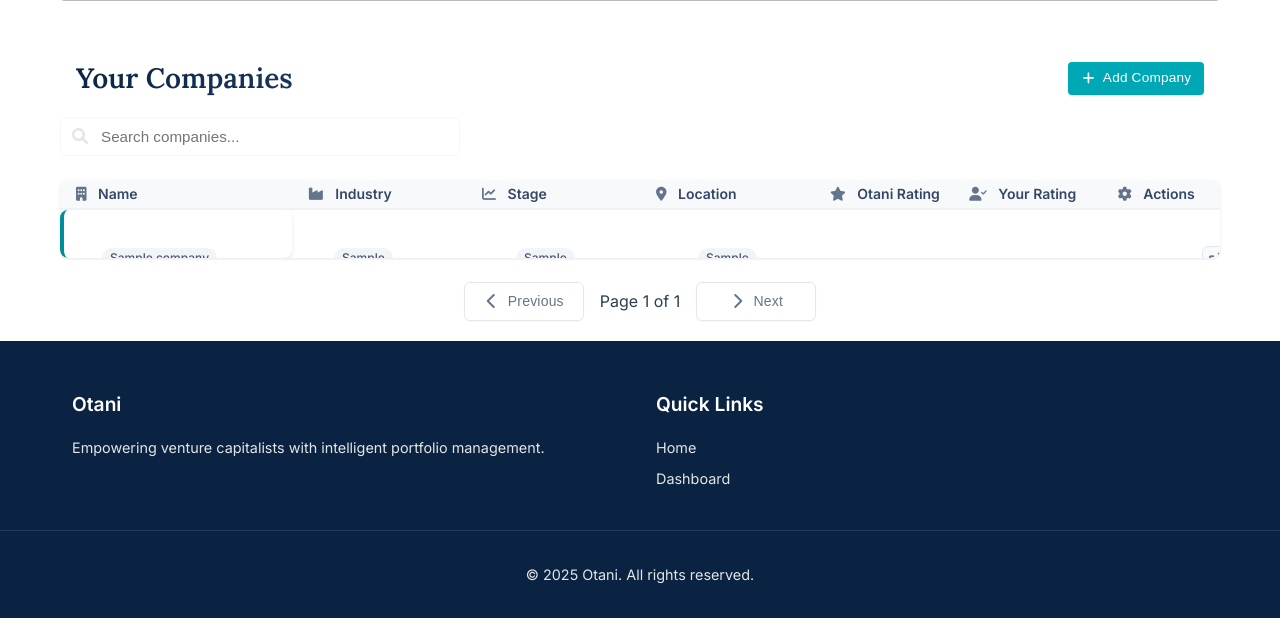
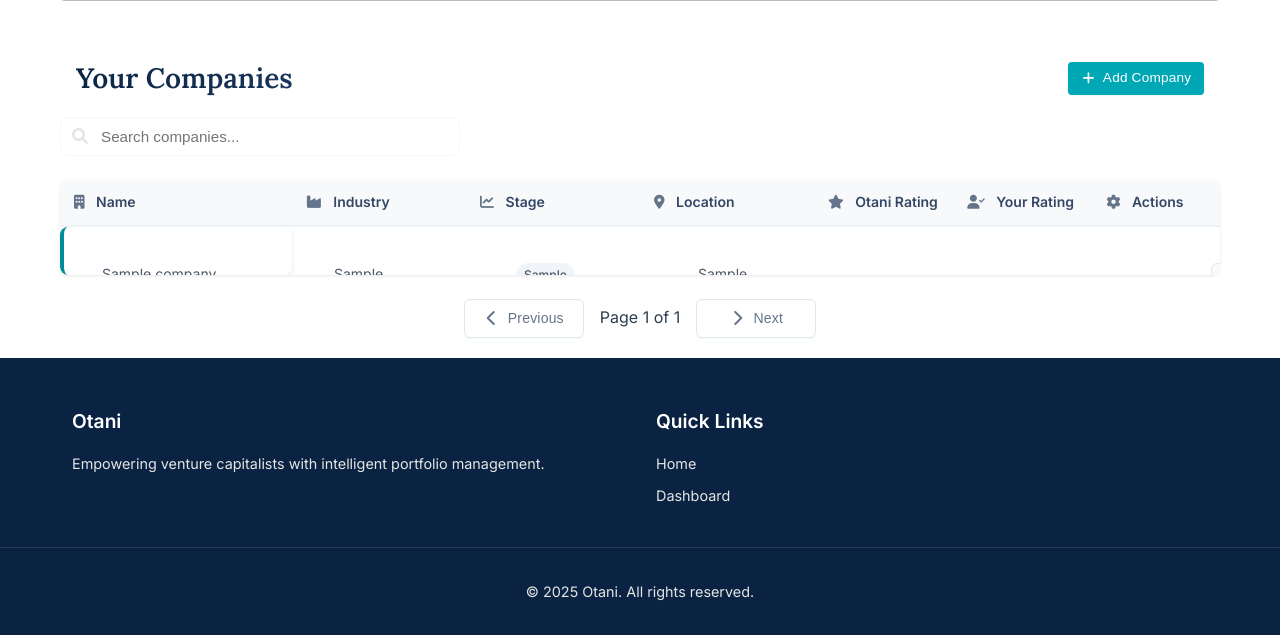
Before and after one commit to sfburrito/otani, a Flask app: page /dashboard in a window 1280 px wide. Shown: the part 411-1046 px from the top of the page. Run offline with Flask 3, Linux system fonts and the light colour scheme; a user stored in the database is signed in; tables that the repository leaves empty hold one stand-in row (values such as "Sample post").

Commit message:
Simplify table structure and styling

```diff
--- a/static/css/dashboard.css
+++ b/static/css/dashboard.css
@@ -1,248 +1,218 @@
 /* Rating Badges */
-.dashboard-container .companies-table .rating-badge {
-    display: inline-flex !important;
-    align-items: center !important;
-    justify-content: center !important;
-    min-width: 32px !important;
-    height: 24px !important;
-    padding: 0 0.5rem !important;
-    border-radius: 4px !important;
-    font-size: 0.75rem !important;
-    font-weight: 600 !important;
-    color: white !important;
-    text-align: center !important;
-    text-transform: uppercase !important;
+.rating-badge {
+    display: inline-flex;
+    align-items: center;
+    justify-content: center;
+    min-width: 32px;
+    height: 24px;
+    padding: 0 0.5rem;
+    border-radius: 4px;
+    font-size: 0.75rem;
+    font-weight: 600;
+    color: white;
+    text-align: center;
+    text-transform: uppercase;
 }
 
 /* Rating Colors */
-.dashboard-container .companies-table .rating-badge.rating-a,
-.dashboard-container .companies-table .rating-badge.otani-rating-a {
-    background-color: #22c55e !important;
-}
-
-.dashboard-container .companies-table .rating-badge.rating-b,
-.dashboard-container .companies-table .rating-badge.otani-rating-b {
-    background-color: #3b82f6 !important;
-}
-
-.dashboard-container .companies-table .rating-badge.rating-c,
-.dashboard-container .companies-table .rating-badge.otani-rating-c {
-    background-color: #f59e0b !important;
-}
-
-.dashboard-container .companies-table .rating-badge.rating-d,
-.dashboard-container .companies-table .rating-badge.otani-rating-d {
-    background-color: #ef4444 !important;
-}
+.rating-a, .otani-rating-a { background-color: #22c55e; }
+.rating-b, .otani-rating-b { background-color: #3b82f6; }
+.rating-c, .otani-rating-c { background-color: #f59e0b; }
+.rating-d, .otani-rating-d { background-color: #ef4444; }
 
 /* Table Container */
-.dashboard-container .table-container {
-    width: 100% !important;
-    overflow-x: auto !important;
-    background: white !important;
-    border-radius: 8px !important;
-    box-shadow: 0 1px 3px 0 rgba(0, 0, 0, 0.1) !important;
-    max-width: 100% !important;
-    -webkit-overflow-scrolling: touch !important;
+.table-container {
+    width: 100%;
+    overflow-x: auto;
+    background: white;
+    border-radius: 8px;
+    box-shadow: 0 1px 3px 0 rgba(0, 0, 0, 0.1);
+    max-width: 100%;
+    -webkit-overflow-scrolling: touch;
 }
 
 /* Table Base Styles */
-.dashboard-container .companies-table {
-    min-width: 100% !important;
-    width: 100% !important;
-    border-collapse: separate !important;
-    border-spacing: 0 !important;
-    table-layout: fixed !important;
+.companies-table {
+    min-width: 100%;
+    width: 100%;
+    border-collapse: separate;
+    border-spacing: 0;
+    table-layout: fixed;
 }
 
 /* Table Header */
-.dashboard-container .companies-table thead th {
-    background: #f8f9fa !important;
-    color: #344767 !important;
-    font-weight: 600 !important;
-    padding: 0.35rem 1rem !important;
-    text-align: left !important;
-    border-bottom: 2px solid #edf2f7 !important;
-    white-space: nowrap !important;
-    font-size: 0.875rem !important;
-    position: relative !important;
-    height: auto !important;
-    line-height: 1.2 !important;
+.companies-table thead th {
+    background: #f8f9fa;
+    color: #344767;
+    font-weight: 600;
+    padding: 0.35rem 1rem;
+    text-align: left;
+    border-bottom: 2px solid #edf2f7;
+    white-space: nowrap;
+    font-size: 0.875rem;
+    position: relative;
+    height: auto;
+    line-height: 1.2;
 }
 
 /* Column Widths */
-.dashboard-container .companies-table th:first-child,
-.dashboard-container .companies-table td:first-child,
-.dashboard-container .companies-table .company-name {
-    width: 20% !important;
-    min-width: 200px !important;
+.companies-table th:first-child,
+.companies-table td:first-child,
+.company-name {
+    width: 20%;
+    min-width: 200px;
 }
 
-.dashboard-container .companies-table th:nth-child(2),
-.dashboard-container .companies-table td:nth-child(2),
-.dashboard-container .companies-table .company-industry {
-    width: 15% !important;
-    min-width: 150px !important;
+.companies-table th:nth-child(2),
+.companies-table td:nth-child(2),
+.company-industry {
+    width: 15%;
+    min-width: 150px;
 }
 
-.dashboard-container .companies-table th:nth-child(3),
-.dashboard-container .companies-table td:nth-child(3),
-.dashboard-container .companies-table .company-stage {
-    width: 15% !important;
-    min-width: 150px !important;
+.companies-table th:nth-child(3),
+.companies-table td:nth-child(3),
+.company-stage {
+    width: 15%;
+    min-width: 150px;
 }
 
-.dashboard-container .companies-table th:nth-child(4),
-.dashboard-container .companies-table td:nth-child(4),
-.dashboard-container .companies-table .company-location {
-    width: 15% !important;
-    min-width: 150px !important;
+.companies-table th:nth-child(4),
+.companies-table td:nth-child(4),
+.company-location {
+    width: 15%;
+    min-width: 150px;
 }
 
-.dashboard-container .companies-table th:nth-child(5),
-.dashboard-container .companies-table td:nth-child(5),
-.dashboard-container .companies-table .company-otani-rating {
-    width: 12% !important;
-    min-width: 120px !important;
-    text-align: center !important;
+.companies-table th:nth-child(5),
+.companies-table td:nth-child(5),
+.company-otani-rating {
+    width: 12%;
+    min-width: 120px;
+    text-align: center;
 }
 
-.dashboard-container .companies-table th:nth-child(6),
-.dashboard-container .companies-table td:nth-child(6),
-.dashboard-container .companies-table .company-rating {
-    width: 12% !important;
-    min-width: 120px !important;
-    text-align: center !important;
+.companies-table th:nth-child(6),
+.companies-table td:nth-child(6),
+.company-rating {
+    width: 12%;
+    min-width: 120px;
+    text-align: center;
 }
 
-.dashboard-container .companies-table th:nth-child(7),
-.dashboard-container .companies-table td:nth-child(7),
-.dashboard-container .companies-table .company-actions {
-    width: 11% !important;
-    min-width: 110px !important;
-    text-align: center !important;
+.companies-table th:nth-child(7),
+.companies-table td:nth-child(7),
+.company-actions {
+    width: 11%;
+    min-width: 110px;
+    text-align: center;
 }
 
 /* Table Body */
-.dashboard-container .companies-table tbody tr {
-    transition: background-color 0.2s ease !important;
-    cursor: pointer !important;
-    height: 32px !important;
-    max-height: 32px !important;
-    min-height: 32px !important;
+.companies-table tbody tr {
+    transition: background-color 0.2s ease;
+    cursor: pointer;
+    height: 32px;
+    max-height: 32px;
+    min-height: 32px;
 }
 
-.dashboard-container .companies-table tbody tr:hover {
-    background-color: #f8fafc !important;
+.companies-table tbody tr:hover {
+    background-color: #f8fafc;
 }
 
-.dashboard-container .companies-table td {
-    padding: 4px 1rem !important;
-    border-bottom: 1px solid #edf2f7 !important;
-    color: #4a5568 !important;
-    font-size: 0.875rem !important;
-    vertical-align: middle !important;
-    position: relative !important;
-    height: 32px !important;
-    max-height: 32px !important;
-    min-height: 32px !important;
+.companies-table td {
+    padding: 4px 1rem;
+    border-bottom: 1px solid #edf2f7;
+    color: #4a5568;
+    font-size: 0.875rem;
+    vertical-align: middle;
+    position: relative;
+    height: 32px;
+    max-height: 32px;
+    min-height: 32px;
 }
 
 /* Badge Styles */
-.dashboard-container .companies-table .table-badge {
-    display: inline-flex !important;
-    align-items: center !important;
-    padding: 0 0.5rem !important;
-    border-radius: 16px !important;
-    font-size: 0.75rem !important;
-    font-weight: 500 !important;
-    background: #f1f5f9 !important;
-    color: #475569 !important;
-    white-space: nowrap !important;
-    max-width: calc(100% - 1rem) !important;
-    overflow: hidden !important;
-    text-overflow: ellipsis !important;
-    border: none !important;
-    height: 20px !important;
-    line-height: 20px !important;
-    margin: 0 !important;
+.table-badge {
+    display: inline-flex;
+    align-items: center;
+    padding: 0 0.5rem;
+    border-radius: 16px;
+    font-size: 0.75rem;
+    font-weight: 500;
+    background: #f1f5f9;
+    color: #475569;
+    white-space: nowrap;
+    max-width: calc(100% - 1rem);
+    overflow: hidden;
+    text-overflow: ellipsis;
+    border: none;
+    height: 20px;
+    line-height: 20px;
+    margin: 0;
 }
 
 /* Stage Badge Styles - Stronger Overrides */
-.dashboard-container .companies-table .company-stage .table-badge,
-.dashboard-container .companies-table td.company-stage .table-badge,
-.dashboard-container .companies-table td.company-stage span.table-badge,
-.dashboard-container .companies-table .company-stage span,
-.dashboard-container .companies-table .stage,
-.dashboard-container .companies-table [class*="stage-"],
-.dashboard-container .companies-table td[class*="stage"] *,
-.dashboard-container .companies-table tr td.company-stage span,
-.dashboard-container .companies-table tr td.company-stage .table-badge {
-    display: inline-flex !important;
-    align-items: center !important;
-    padding: 0 0.5rem !important;
-    border-radius: 16px !important;
-    font-size: 0.75rem !important;
-    font-weight: 500 !important;
-    background: #f1f5f9 !important;
-    color: #475569 !important;
-    white-space: nowrap !important;
-    max-width: calc(100% - 1rem) !important;
-    overflow: hidden !important;
-    text-overflow: ellipsis !important;
-    border: none !important;
-    box-shadow: none !important;
-    -webkit-appearance: none !important;
-    appearance: none !important;
-    line-height: 1.2 !important;
-    height: 1.5rem !important;
-}
-
-/* Rating Badge Styles */
-.dashboard-container .companies-table .rating-badge {
-    display: inline-flex !important;
-    align-items: center !important;
-    justify-content: center !important;
-    min-width: 32px !important;
-    height: 24px !important;
-    padding: 0 0.5rem !important;
-    border-radius: 4px !important;
-    font-size: 0.75rem !important;
-    font-weight: 600 !important;
-    color: white !important;
-    text-transform: uppercase !important;
+.company-stage .table-badge,
+td.company-stage .table-badge,
+td.company-stage span.table-badge,
+.company-stage span,
+.stage,
+[class*="stage-"],
+td[class*="stage"] *,
+tr td.company-stage span,
+tr td.company-stage .table-badge {
+    display: inline-flex;
+    align-items: center;
+    padding: 0 0.5rem;
+    border-radius: 16px;
+    font-size: 0.75rem;
+    font-weight: 500;
+    background: #f1f5f9;
+    color: #475569;
+    white-space: nowrap;
+    max-width: calc(100% - 1rem);
+    overflow: hidden;
+    text-overflow: ellipsis;
+    border: none;
+    box-shadow: none;
+    -webkit-appearance: none;
+    appearance: none;
+    line-height: 1.2;
+    height: 1.5rem;
 }
 
 /* Action Buttons */
-.dashboard-container .companies-table .table-actions {
-    display: inline-flex !important;
-    gap: 0.5rem !important;
-    justify-content: center !important;
+.table-actions {
+    display: inline-flex;
+    gap: 0.5rem;
+    justify-content: center;
 }
 
-.dashboard-container .companies-table .action-btn {
-    display: inline-flex !important;
-    align-items: center !important;
-    justify-content: center !important;
-    width: 28px !important;
-    height: 28px !important;
-    border-radius: 6px !important;
-    background: #f8fafc !important;
-    border: 1px solid #e2e8f0 !important;
-    color: #64748b !important;
-    cursor: pointer !important;
-    transition: all 0.2s ease !important;
-    text-decoration: none !important;
+.action-btn {
+    display: inline-flex;
+    align-items: center;
+    justify-content: center;
+    width: 28px;
+    height: 28px;
+    border-radius: 6px;
+    background: #f8fafc;
+    border: 1px solid #e2e8f0;
+    color: #64748b;
+    cursor: pointer;
+    transition: all 0.2s ease;
+    text-decoration: none;
 }
 
-.dashboard-container .companies-table .action-btn:hover {
-    background: #edf2f7 !important;
-    color: #2d3748 !important;
-    transform: translateY(-1px) !important;
+.action-btn:hover {
+    background: #edf2f7;
+    color: #2d3748;
+    transform: translateY(-1px);
 }
 
-.dashboard-container .companies-table .action-btn i {
-    font-size: 0.875rem !important;
+.action-btn i {
+    font-size: 0.875rem;
 }
 
 /* Pagination Styles */
@@ -452,102 +422,102 @@
 }
 
 .dashboard-container .companies-table td {
-    padding: 0.75rem 0.875rem !important;
-    border-bottom: 1px solid #edf2f7 !important;
-    color: #4a5568 !important;
-    vertical-align: middle !important;
-    font-size: 0.875rem !important;
+    padding: 0.75rem 0.875rem;
+    border-bottom: 1px solid #edf2f7;
+    color: #4a5568;
+    vertical-align: middle;
+    font-size: 0.875rem;
 }
 
 .dashboard-container .table-badge {
-    display: inline-flex !important;
-    align-items: center !important;
-    padding: 0.25rem 0.75rem !important;
-    border-radius: 20px !important;
-    font-size: 0.75rem !important;
-    font-weight: 500 !important;
-    line-height: 1.5 !important;
-    text-align: center !important;
-    white-space: nowrap !important;
-    background: #f1f5f9 !important;
-    color: #475569 !important;
+    display: inline-flex;
+    align-items: center;
+    padding: 0.25rem 0.75rem;
+    border-radius: 20px;
+    font-size: 0.75rem;
+    font-weight: 500;
+    line-height: 1.5;
+    text-align: center;
+    white-space: nowrap;
+    background: #f1f5f9;
+    color: #475569;
 }
 
 .dashboard-container .rating-badge {
-    display: inline-flex !important;
-    align-items: center !important;
-    justify-content: center !important;
-    min-width: 32px !important;
-    height: 24px !important;
-    padding: 0 0.75rem !important;
-    border-radius: 4px !important;
-    font-size: 0.75rem !important;
-    font-weight: 600 !important;
-    color: white !important;
+    display: inline-flex;
+    align-items: center;
+    justify-content: center;
+    min-width: 32px;
+    height: 24px;
+    padding: 0 0.75rem;
+    border-radius: 4px;
+    font-size: 0.75rem;
+    font-weight: 600;
+    color: white;
 }
 
 .dashboard-container .rating-a,
 .dashboard-container .otani-rating-a {
-    background-color: #22c55e !important;
+    background-color: #22c55e;
 }
 
 .dashboard-container .rating-b,
 .dashboard-container .otani-rating-b {
-    background-color: #3b82f6 !important;
+    background-color: #3b82f6;
 }
 
 .dashboard-container .rating-c,
 .dashboard-container .otani-rating-c {
-    background-color: #f59e0b !important;
+    background-color: #f59e0b;
 }
 
 .dashboard-container .rating-d,
 .dashboard-container .otani-rating-d {
-    background-color: #ef4444 !important;
+    background-color: #ef4444;
 }
 
 .dashboard-container .table-actions {
-    display: flex !important;
-    gap: 0.5rem !important;
-    justify-content: center !important;
+    display: flex;
+    gap: 0.5rem;
+    justify-content: center;
 }
 
 .dashboard-container .action-btn {
-    display: inline-flex !important;
-    align-items: center !important;
-    justify-content: center !important;
-    width: 28px !important;
-    height: 28px !important;
-    border-radius: 6px !important;
-    background: #f8fafc !important;
-    border: 1px solid #e2e8f0 !important;
-    color: #64748b !important;
-    cursor: pointer !important;
-    transition: all 0.2s ease !important;
-    padding: 0 !important;
+    display: inline-flex;
+    align-items: center;
+    justify-content: center;
+    width: 28px;
+    height: 28px;
+    border-radius: 6px;
+    background: #f8fafc;
+    border: 1px solid #e2e8f0;
+    color: #64748b;
+    cursor: pointer;
+    transition: all 0.2s ease;
+    padding: 0;
 }
 
 .dashboard-container .action-btn:hover {
-    background: #edf2f7 !important;
-    color: #2d3748 !important;
+    background: #edf2f7;
+    color: #2d3748;
 }
 
 .dashboard-container .action-btn i {
-    font-size: 0.875rem !important;
+    font-size: 0.875rem;
 }
 
 /* Rating Column */
-.dashboard-container .rating-col {
+.rating-col {
     width: 80px;
-    text-align: center !important;
+    text-align: center;
 }
 
 /* Description Column */
-.dashboard-container .description-col {
+.description-col {
     max-width: 300px;
 }
 
-.dashboard-container .description-content {
+.description-content {
     max-height: 2.8em;
     overflow: hidden;
     text-overflow: ellipsis;
--- a/static/js/dashboard.js
+++ b/static/js/dashboard.js
@@ -79,45 +79,18 @@
             row.className = 'company-row';
             row.setAttribute('data-company-id', company.id);
 
-            // Create row content with proper column widths and explicit styling for stage
+            // Create row content with simpler structure
             const rowContent = `
-                <td class="company-name">
-                    <div class="table-badge" style="margin: 0 !important; height: 20px !important; line-height: 20px !important;">${company.name || ''}</div>
-                </td>
-                <td class="company-industry">
-                    <div class="table-badge" style="margin: 0 !important; height: 20px !important; line-height: 20px !important;">${company.industry || ''}</div>
-                </td>
-                <td class="company-stage" style="background: none !important;">
-                    <div class="table-badge" style="margin: 0 !important; height: 20px !important; line-height: 20px !important;">${company.stage || ''}</div>
-                </td>
-                <td class="company-location">
-                    <div class="table-badge" style="margin: 0 !important; height: 20px !important; line-height: 20px !important;">${company.location || ''}</div>
-                </td>
-                <td class="company-otani-rating">
-                    <span class="rating-badge otani-rating-${(company.otani_rating || 'D').toLowerCase()}">${company.otani_rating || 'D'}</span>
-                </td>
-                <td class="company-rating">
-                    <span class="rating-badge rating-${(company.rating || '').toLowerCase()}">${company.rating || ''}</span>
-                </td>
-                <td class="company-actions">
-                    <div class="table-actions">
-                        ${company.website ? `
-                            <a href="${company.website}"
-                               target="_blank"
-                               rel="noopener noreferrer"
-                               class="action-btn"
-                               onclick="event.stopPropagation()"
-                               title="Visit Website">
-                                <i class="fas fa-external-link-alt"></i>
-                            </a>` : ''}
-                        ${company.email ? `
-                            <a href="mailto:${company.email}"
-                               class="action-btn"
-                               onclick="event.stopPropagation()"
-                               title="Send Email">
-                                <i class="fas fa-envelope"></i>
-                            </a>` : ''}
-                    </div>
+                <td class="col-name"><div class="text-badge">${company.name || ''}</div></td>
+                <td class="col-industry"><div class="text-badge">${company.industry || ''}</div></td>
+                <td class="col-stage"><div class="text-badge">${company.stage || ''}</div></td>
+                <td class="col-location"><div class="text-badge">${company.location || ''}</div></td>
+                <td class="col-otani-rating"><div class="rating-badge otani-rating-${(company.otani_rating || 'D').toLowerCase()}">${company.otani_rating || 'D'}</div></td>
+                <td class="col-rating"><div class="rating-badge rating-${(company.rating || '').toLowerCase()}">${company.rating || ''}</div></td>
+                <td class="col-actions">
+                    <button class="action-btn" onclick="openCompanyDetails('${company.id}')">
+                        <i class="fas fa-external-link-alt"></i>
+                    </button>
                 </td>
             `;
 
```
Also changed, not shown: other parts of static/css/dashboard.css (+27 -27 lines).
